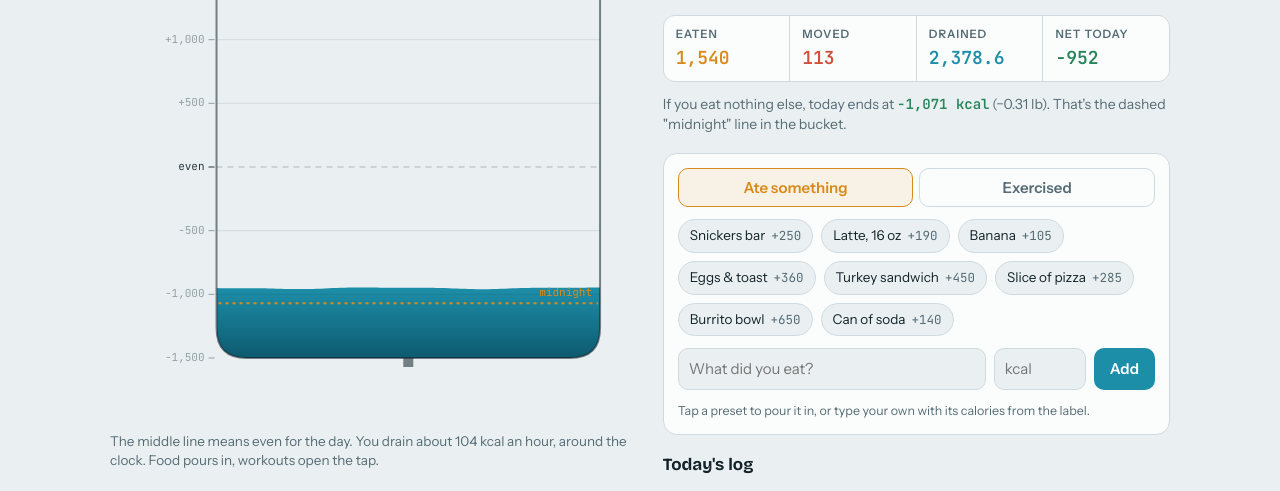
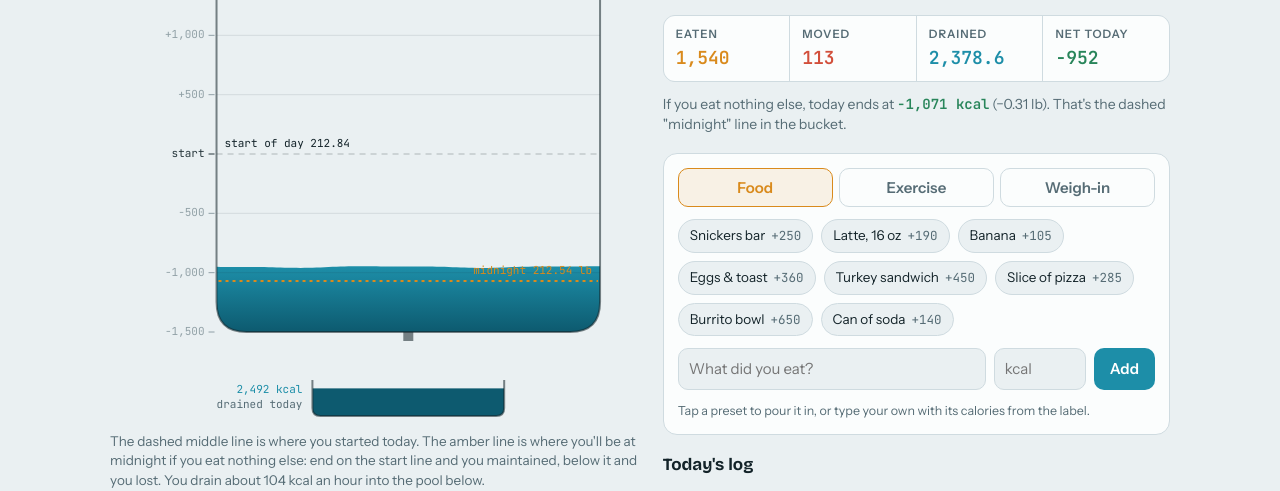
Before and after one commit to TimSoenksen/CalorieBucket, a plain HTML site: page public/index.html in a window 1280 px wide. Shown: the part 309-800 px from the top of the page. Drawn offline with nearby package versions, Linux system fonts and the light colour scheme.

Commit message:
Add start-of-day line, drain pool and weigh-ins
- Today view labels the middle line with your weight at the start of the day and the amber line with your projected midnight weight.
- Drained calories now collect in a pool under the bucket instead of vanishing.
- New Weigh-in tab re-anchors the estimate to a real scale reading and recomputes daily burn from the new weight.

Co-Authored-By: Claude Opus 5.5 <noreply@anthropic.com>
Claude-Session: https://claude.ai/code/session_012zQwZ7fmdeHQNmJDHBRHwV

```diff
--- a/public/index.html
+++ b/public/index.html
@@ -76,6 +76,8 @@ button:focus-visible,input:focus-visible,select:focus-visible{outline:2px solid
 .kind{display:flex;gap:6px}
 .kind button{flex:1;border:1px solid var(--line);background:transparent;border-radius:10px;padding:8px;font-weight:600;color:var(--muted)}
 .kind button[aria-pressed="true"].f{border-color:var(--inflow);color:var(--inflow);background:color-mix(in srgb,var(--inflow) 10%,transparent)}
+.kind button[aria-pressed="true"].w{border-color:var(--ink);color:var(--ink);background:color-mix(in srgb,var(--ink) 8%,transparent)}
+.floater.weigh{color:var(--ink)} .log .k.weigh{color:var(--ink)}
 .kind button[aria-pressed="true"].m{border-color:var(--move);color:var(--move);background:color-mix(in srgb,var(--move) 10%,transparent)}
 .chips{display:flex;flex-wrap:wrap;gap:8px}
 .chip{border:1px solid var(--line);background:var(--bg);border-radius:999px;padding:6px 11px;font-size:13.5px}
@@ -167,14 +169,20 @@ input,select{font:inherit;color:var(--ink);background:var(--bg);border:1px solid
 
       <div class="card">
         <div class="kind">
-          <button id="kFood" class="f" aria-pressed="true" type="button">Ate something</button>
-          <button id="kMove" class="m" aria-pressed="false" type="button">Exercised</button>
+          <button id="kFood" class="f" aria-pressed="true" type="button">Food</button>
+          <button id="kMove" class="m" aria-pressed="false" type="button">Exercise</button>
+          <button id="kWeigh" class="w" aria-pressed="false" type="button">Weigh-in</button>
         </div>
         <div class="chips" id="chips"></div>
         <form id="customForm" class="custom">
           <input id="cName" placeholder="What was it?" autocomplete="off">
           <input id="cKcal" type="number" inputmode="numeric" min="1" max="5000" placeholder="kcal">
           <button class="primary" type="submit">Add</button>
+        </form>
+        <form id="weighForm" class="custom" hidden>
+          <input id="wVal" type="number" step="0.1" min="20" max="1000" inputmode="decimal" placeholder="Scale weight">
+          <input id="wBf" type="number" step="0.5" min="3" max="70" inputmode="decimal" placeholder="Fat % (opt.)">
+          <button class="primary" type="submit">Save</button>
         </form>
         <p class="hint" id="kindHint"></p>
       </div>
@@ -266,26 +274,32 @@ function tdeeOf(p){
   return Math.round((370 + 21.6*lbm) * ACT[p.activity]);
 }
 function sumKind(list, k){ return list.reduce((a,e) => a + (e.kind === k ? e.kcal : 0), 0); }
-function model(now){
-  const p = state.profile, tdee = tdeeOf(p);
-  const drained = tdee * Math.max(0, now - dayZero(p)) / DAY;
-  const bal = sumKind(state.entries,"food") - sumKind(state.entries,"move") - drained;
-  const weight = p.weight + bal / KCAL_PER_LB;
-  const fat = p.weight*p.bf/100 + bal / KCAL_PER_LB;
-  return { tdee, bal, weight, bf: 100*fat/weight };
+/* The estimate starts from your latest scale reading (or your setup numbers) and runs forward from there. */
+function basisAt(t){
+  const p = state.profile; let b = { ts: dayZero(p), weight: p.weight, bf: p.bf };
+  state.entries.forEach(e => { if (e.kind === "weigh" && e.ts <= t && e.ts >= b.ts) b = { ts: e.ts, weight: e.weight, bf: e.bf }; });
+  return b;
 }
+function tdeeNow(){ const p = state.profile; if (p.tdee) return p.tdee; const b = basisAt(Date.now()); return tdeeOf({ ...p, weight: b.weight, bf: b.bf }); }
+function weightAt(t){
+  const b = basisAt(t), es = state.entries.filter(e => e.ts >= b.ts && e.ts <= t);
+  const bal = sumKind(es,"food") - sumKind(es,"move") - tdeeNow() * Math.max(0, t - b.ts) / DAY;
+  const weight = b.weight + bal / KCAL_PER_LB;
+  return { weight, bf: 100 * (b.weight*b.bf/100 + bal/KCAL_PER_LB) / weight };
+}
+function model(now){ const w = weightAt(now); return { tdee: tdeeNow(), weight: w.weight, bf: w.bf }; }
 function dayWindow(t0, t1){
   const p = state.profile, from = Math.max(t0, dayZero(p)), to = Math.min(t1, Date.now());
   if (to <= from) return null;
   const es = state.entries.filter(e => e.ts >= t0 && e.ts < t1);
-  const food = sumKind(es,"food"), move = sumKind(es,"move"), drain = tdeeOf(p) * (to - from) / DAY;
+  const food = sumKind(es,"food"), move = sumKind(es,"move"), drain = tdeeNow() * (to - from) / DAY;
   return { food, move, drain, net: food - move - drain, entries: es };
 }
 /* Your first day counts from its midnight, so food eaten before you set up is balanced by a full day of burn. */
 function dayZero(p){ return midnight(p.start); }
 function projection(now){
   const t0 = midnight(now), t1 = midnight(t0 + DAY + 72e5), t = dayWindow(t0, t1) || {food:0, move:0};
-  const end = t.food - t.move - tdeeOf(state.profile) * (t1 - Math.max(t0, dayZero(state.profile))) / DAY;
+  const end = t.food - t.move - tdeeNow() * (t1 - Math.max(t0, dayZero(state.profile))) / DAY;
   return end;
 }
 function midnight(t){ const d = new Date(t); d.setHours(0,0,0,0); return d.getTime(); }
@@ -315,7 +329,7 @@ function renderReadout(){
   const pe = projection(now);
   $("#proj").innerHTML = `If you eat nothing else, today ends at <b style="color:${pe <= 0 ? "var(--good)" : "var(--inflow)"}">${signed(pe)} kcal</b> (${signed(toU(pe/KCAL_PER_LB),2)} ${unit()}). That's the dashed "midnight" line in the bucket.`;
   $("#caption").textContent = mode === "today"
-    ? `The middle line means even for the day. You drain about ${n0(m.tdee/24)} kcal an hour, around the clock. Food pours in, workouts open the tap.`
+    ? `The dashed middle line is where you started today. The amber line is where you'll be at midnight if you eat nothing else: end on the start line and you maintained, below it and you lost. You drain about ${n0(m.tdee/24)} kcal an hour into the pool below.`
     : `Full is where you started at ${toU(state.profile.weight).toFixed(1)} ${unit()}.` + (g && g < state.profile.weight ? ` Empty is your goal of ${toU(g).toFixed(1)} ${unit()}.` : " Add a goal weight to set the bottom of the bucket.");
 }
 
@@ -330,7 +344,7 @@ function renderLog(){
     li.innerHTML = `<span class="t"></span><span class="n"></span><span class="k ${e.kind}"></span><button class="del" type="button" aria-label="Remove">×</button>`;
     li.querySelector(".t").textContent = time;
     li.querySelector(".n").textContent = e.name;
-    li.querySelector(".k").textContent = (e.kind === "food" ? "+" : "−") + n0(e.kcal);
+    li.querySelector(".k").textContent = e.kind === "weigh" ? `${toU(e.weight).toFixed(1)} ${unit()}` : (e.kind === "food" ? "+" : "−") + n0(e.kcal);
     li.querySelector(".del").onclick = () => { state.entries = state.entries.filter(x => x.id !== e.id); save(); renderAll(); };
     ul.appendChild(li);
   });
@@ -365,9 +379,14 @@ function renderChips(){
   $("#kFood").setAttribute("aria-pressed", kind === "food");
   $("#kMove").setAttribute("aria-pressed", kind === "move");
   $("#cName").placeholder = kind === "food" ? "What did you eat?" : "What did you do?";
-  $("#kindHint").textContent = kind === "food"
-    ? "Tap a preset to pour it in, or type your own with its calories from the label."
-    : "Workout presets are sized to your weight and count only the extra burn above resting, since resting is already draining.";
+  $("#kWeigh").setAttribute("aria-pressed", kind === "weigh");
+  $("#chips").hidden = kind === "weigh"; $("#customForm").hidden = kind === "weigh"; $("#weighForm").hidden = kind !== "weigh";
+  $("#wVal").placeholder = `Scale weight (${unit()})`;
+  $("#kindHint").textContent = {
+    food: "Tap a preset to pour it in, or type your own with its calories from the label.",
+    move: "Workout presets are sized to your weight and count only the extra burn above resting, since resting is already draining.",
+    weigh: "Resets the estimate to your real scale reading, and your daily burn updates to the new weight. Scale weight swings with water and food, so a morning reading before eating is the most consistent. Leave fat % blank to keep the current estimate."
+  }[kind];
 }
 
 function renderAll(){ renderReadout(); renderLog(); renderWeek(); renderChips();
@@ -390,6 +409,14 @@ function floater(k, text){
 /* ---------- events ---------- */
 $("#kFood").onclick = () => { kind = "food"; renderChips(); };
 $("#kMove").onclick = () => { kind = "move"; renderChips(); };
+$("#kWeigh").onclick = () => { kind = "weigh"; renderChips(); };
+$("#weighForm").addEventListener("submit", e => { e.preventDefault();
+  const v = parseFloat($("#wVal").value); if (!(v > 0)) { $("#wVal").focus(); return; }
+  const now = Date.now(), before = model(now), lb = fromU(v), bf = parseFloat($("#wBf").value);
+  state.entries.push({ id: uid(), ts: now, kind: "weigh", name: "Weighed in", weight: lb, bf: bf > 0 ? bf : before.bf, kcal: 0 });
+  save(); renderAll();
+  floater("weigh", `Estimate moved ${signed(toU(lb - before.weight), 2)} ${unit()}`);
+  $("#wVal").value = ""; $("#wBf").value = ""; });
 $("#customForm").addEventListener("submit", e => { e.preventDefault();
   const k = parseFloat($("#cKcal").value); if (!(k > 0)) { $("#cKcal").focus(); return; }
   addEntry($("#cName").value.trim(), k); $("#cName").value = ""; $("#cKcal").value = ""; });
@@ -454,8 +481,11 @@ function scale(){
   const now = Date.now();
   if (mode === "today") {
     const t = dayWindow(midnight(now), midnight(now) + DAY) || { net: 0 };
-    const ticks = [-1500,-1000,-500,0,500,1000,1500].map(k => ({ f: .5 + k/3000, label: k === 0 ? "even" : signed(k), strong: k === 0 }));
-    return { level: .5 + t.net/3000, ticks, ghost: .5 + projection(now)/3000 };
+    const ticks = [-1500,-1000,-500,0,500,1000,1500].map(k => ({ f: .5 + k/3000, label: k === 0 ? "start" : signed(k), strong: k === 0 }));
+    const t1 = midnight(midnight(now) + DAY + 72e5);
+    const endW = model(now).weight - tdeeNow() * (t1 - now) / DAY / KCAL_PER_LB, startW = weightAt(midnight(now)).weight;
+    return { level: .5 + t.net/3000, ticks, ghost: .5 + projection(now)/3000,
+      startLabel: `start of day ${toU(startW).toFixed(2)}`, ghostLabel: `midnight ${toU(endW).toFixed(2)} ${unit()}` };
   }
   const p = state.profile, w = model(now).weight;
   let lo = p.goal && p.goal < p.weight ? p.goal : p.weight - 10;
@@ -468,8 +498,8 @@ function scale(){
   return { level: (w-lo)/(hi-lo), ticks };
 }
 
-let shown = null, parts = [], ripples = [], surgeUntil = 0, pourQueue = 0, last = performance.now(), dripAcc = 0;
-function geo(){ const x0 = Math.max(70, W*.2), x1 = W - Math.max(16, W*.08), top = 18, bot = H - 64; return { x0, x1, top, bot, r: Math.min(30, (x1-x0)*.12) }; }
+let shown = null, shownPool = null, parts = [], ripples = [], surgeUntil = 0, pourQueue = 0, last = performance.now(), dripAcc = 0;
+function geo(){ const x0 = Math.max(70, W*.2), x1 = W - Math.max(16, W*.08), top = 18, bot = H - 90; return { x0, x1, top, bot, r: Math.min(30, (x1-x0)*.12) }; }
 function tankPath(g){ ctx.beginPath(); ctx.moveTo(g.x0, g.top); ctx.lineTo(g.x0, g.bot-g.r); ctx.quadraticCurveTo(g.x0, g.bot, g.x0+g.r, g.bot);
   ctx.lineTo(g.x1-g.r, g.bot); ctx.quadraticCurveTo(g.x1, g.bot, g.x1, g.bot-g.r); ctx.lineTo(g.x1, g.top); }
 function pour(kcal){ pourQueue += Math.min(36, 6 + kcal/30); }
@@ -514,12 +544,28 @@ function draw(time, dt){
     ctx.strokeStyle = C.inflow; ctx.lineWidth = 2; ctx.setLineDash([3,4]);
     ctx.beginPath(); ctx.moveTo(g.x0+2, gy); ctx.lineTo(g.x1-2, gy); ctx.stroke(); ctx.setLineDash([]);
     ctx.fillStyle = C.inflow; ctx.textAlign = "right"; ctx.textBaseline = gf > .9 ? "top" : "bottom";
-    ctx.fillText("midnight", g.x1-8, gy + (gf > .9 ? 5 : -5)); ctx.lineWidth = 1; }
+    ctx.fillText(sc.ghostLabel, g.x1-8, gy + (gf > .9 ? 5 : -5)); ctx.lineWidth = 1; }
+  if (sc.startLabel) { const sy = g.bot - .5*(g.bot-g.top);
+    ctx.fillStyle = C.ink; ctx.textAlign = "left"; ctx.textBaseline = "bottom"; ctx.fillText(sc.startLabel, g.x0+8, sy-5); }
 
   // glass
   tankPath(g); ctx.strokeStyle = C.ink; ctx.globalAlpha = .55; ctx.lineWidth = 2; ctx.stroke(); ctx.globalAlpha = 1;
   // spout
   const sx = (g.x0 + g.x1)/2; ctx.fillStyle = C.ink; ctx.globalAlpha = .55; ctx.fillRect(sx-5, g.bot, 10, 9); ctx.globalAlpha = 1;
+
+  // pool: everything drained today collects here
+  const tw = (g.x1-g.x0)*.5, tx0 = sx - tw/2, tx1 = sx + tw/2, ty0 = H - 42, ty1 = H - 6, tr = 8;
+  const n0w = Date.now(), tdy = dayWindow(midnight(n0w), midnight(midnight(n0w) + DAY + 72e5)) || { drain: 0, move: 0 };
+  const poolTarget = Math.min(1, (tdy.drain + tdy.move) / (tdeeNow() * 1.3));
+  shownPool = shownPool == null ? poolTarget : shownPool + (poolTarget - shownPool) * Math.min(1, dt*2.5);
+  const poolY = ty1 - shownPool * (ty1 - ty0);
+  const trayPath = () => { ctx.beginPath(); ctx.moveTo(tx0, ty0); ctx.lineTo(tx0, ty1-tr); ctx.quadraticCurveTo(tx0, ty1, tx0+tr, ty1);
+    ctx.lineTo(tx1-tr, ty1); ctx.quadraticCurveTo(tx1, ty1, tx1, ty1-tr); ctx.lineTo(tx1, ty0); };
+  ctx.save(); trayPath(); ctx.closePath(); ctx.clip(); ctx.fillStyle = C["water-deep"]; ctx.fillRect(tx0, poolY, tw, ty1 - poolY); ctx.restore();
+  trayPath(); ctx.strokeStyle = C.ink; ctx.globalAlpha = .55; ctx.lineWidth = 2; ctx.stroke(); ctx.globalAlpha = 1; ctx.lineWidth = 1;
+  ctx.textAlign = "right"; ctx.textBaseline = "middle";
+  ctx.fillStyle = C.water; ctx.fillText(n0(tdy.drain + tdy.move) + " kcal", tx0 - 10, ty0 + 10);
+  ctx.fillStyle = C.muted; ctx.fillText("drained today", tx0 - 10, ty0 + 25);
 
   // spawn drips (constant drain) and pours
   const surging = performance.now() < surgeUntil;
@@ -531,9 +577,9 @@ function draw(time, dt){
   parts = parts.filter(p => {
     p.vy += 600*dt; p.y += p.vy*dt;
     if (p.k === "food" && p.y >= lvlY) { ripples.push({ x: p.x, r: 4, a: 1 }); return false; }
-    if (p.k === "drip" && p.y > H) return false;
+    if (p.k === "drip" && p.y > poolY) return false;
     ctx.fillStyle = p.k === "food" ? C.inflow : (surging ? C.move : C.water);
-    ctx.globalAlpha = p.k === "drip" ? Math.max(0, 1 - (p.y - g.bot)/(H - g.bot)) : 1;
+    ctx.globalAlpha = 1;
     ctx.beginPath(); ctx.ellipse(p.x, p.y, p.r*.8, p.r*1.25, 0, 0, Math.PI*2); ctx.fill(); ctx.globalAlpha = 1;
     return true;
   });
```
